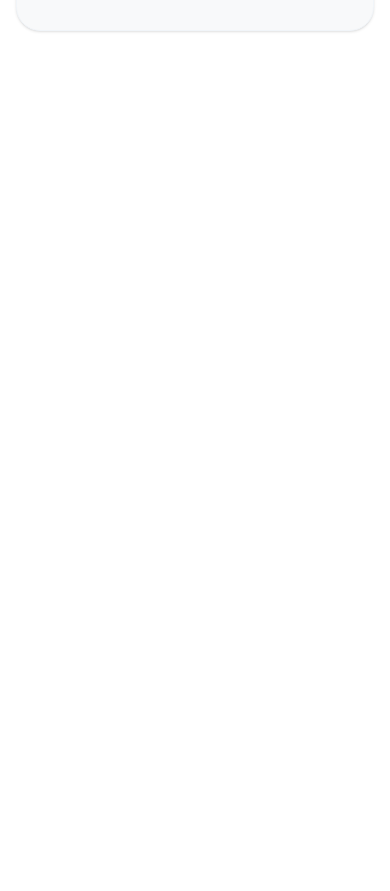
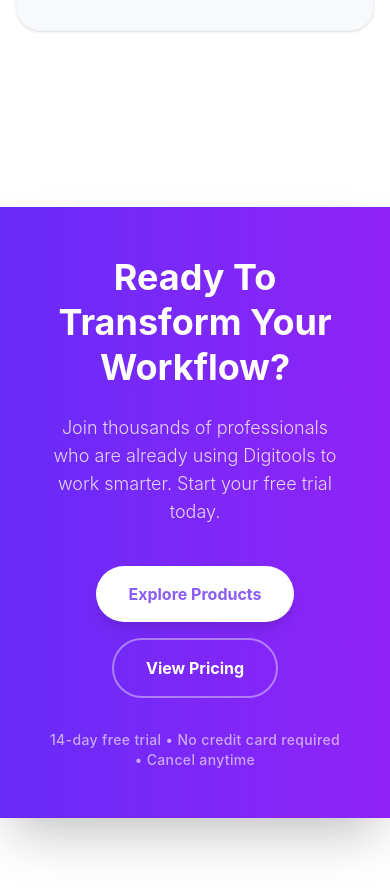
Before and after one commit to mehedy215781/A6-Digitools-platfrom, a React (Vite) app: page / in a window 390 px wide. Shown: the part 7485-8376 px from the top of the page. Before the commit the page ends 7596 px from the top, so only its background shows below. Built offline with nearby package versions, Linux system fonts and the light colour scheme.

Commit message:
Workflow section added

```diff
--- a/src/App.jsx
+++ b/src/App.jsx
@@ -7,6 +7,8 @@
 import Digital from "./component/Digital"
 import Get from "./component/Get"
 import Pricing from "./component/Pricing"
+import Work from "./component/Work"
+
 
 
 import { ToastContainer, toast } from 'react-toastify';
@@ -109,6 +111,7 @@
       />
        <Get/>
        <Pricing/>
+       <Work/>
 
     </div>
   );
--- /dev/null
+++ b/src/component/Work.jsx
@@ -0,0 +1,37 @@
+import React from 'react';
+
+const Work = () => {
+    return (
+       <section class="w-full py-24 ">
+  <div class=" mx-auto bg-gradient-to-r from-[#682af8] to-[#9022f7]  p-12 md:p-20 text-center shadow-2xl overflow-hidden relative">
+
+    <div class=" mx-auto mb-10">
+      <h2 class="text-4xl md:text-5xl lg:text-6xl font-bold text-white mb-6 leading-tight">
+        Ready To Transform Your Workflow?
+      </h2>
+      <p class="text-white/80 text-lg md:text-xl font-light">
+        Join thousands of professionals who are already using Digitools to work smarter.
+        Start your free trial today.
+      </p>
+    </div>
+
+    <div class="flex flex-col sm:flex-row items-center justify-center gap-4 mb-8">
+      <button class="px-8 py-4 bg-white text-[#8B5CF6] font-bold rounded-full hover:bg-slate-50 transition-all shadow-lg active:scale-95">
+        Explore Products
+      </button>
+
+      <button class="px-8 py-4 bg-transparent border-2 border-white/40 text-white font-bold rounded-full hover:bg-white/10 transition-all active:scale-95">
+        View Pricing
+      </button>
+    </div>
+
+    <p class="text-white/60 text-sm font-medium tracking-wide">
+      14-day free trial • No credit card required • Cancel anytime
+    </p>
+
+  </div>
+</section>
+    );
+};
+
+export default Work;
```
